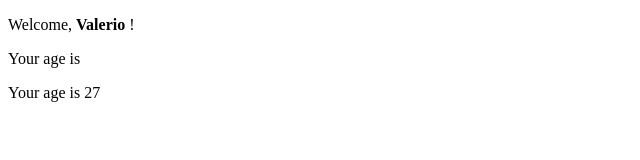
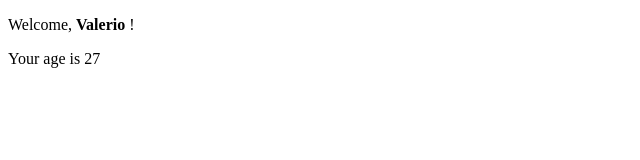
Before and after one commit to JennyPersichini/react-exercises, a React (Create React App) app in the folder react-exercises/: page / in a window 1280 px wide. Shown: the top 160 px of the page, without its empty margins (0-640 px from the left). Built offline with nearby package versions, Linux system fonts and the light colour scheme.

Commit message:
corretto

```diff
--- a/react-exercises/src/Welcome.js
+++ b/react-exercises/src/Welcome.js
@@ -11,7 +11,8 @@ export default class Welcome extends React.Component {
           {" "}
           Welcome, <strong>{this.props.name}</strong> !
         </p>
-        <Age age={this.props.age >= 18 && <p>{this.props.age}</p>} />
+        {/* <Age age={this.props.age >= 18 && <p>{this.props.age}</p>} /> */}
+        {this.props.age >= 18 && <Age age={this.props.age} />}
       </div>
     );
   }
```
